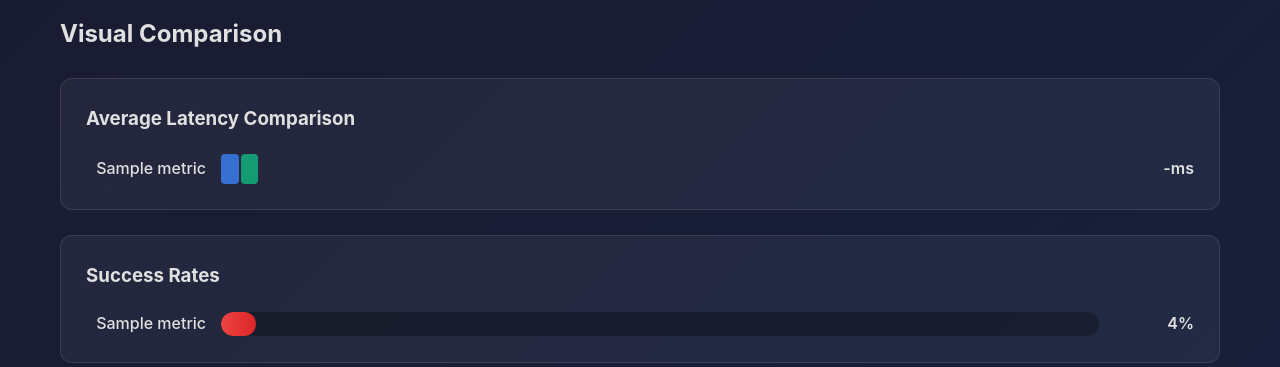
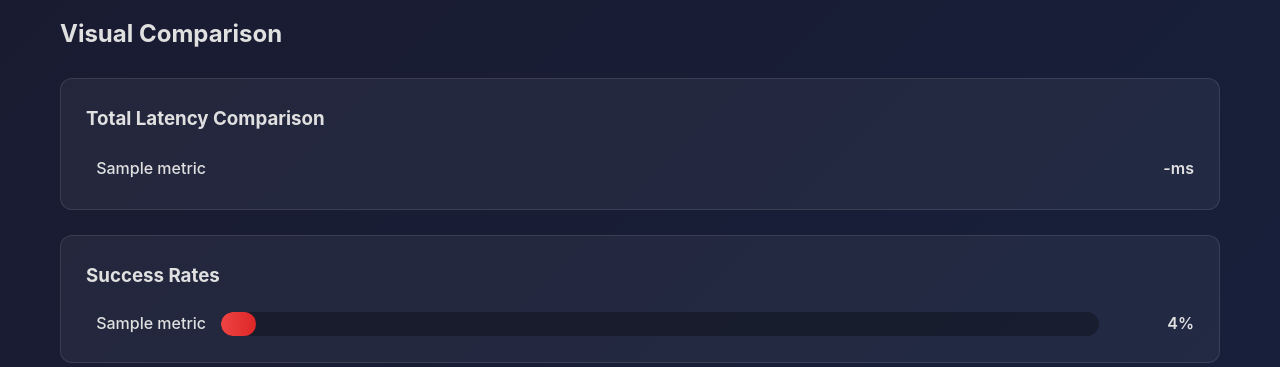
Before and after one commit to mpre5ley/tts-eval-platform, a Django app: template frontend/templates/chat/metrics.html in a window 1280 px wide. Shown: the part 576-943 px from the top of the page. Run offline with Django 4.2, Linux system fonts and the light colour scheme; the template is opened without the code that fills it: most values are stand-ins (such as "Sample title", 1, 10 or a date in 2020).

Commit message:
Adjusted graphic latency comparison to remove TTFB, TTFA

```diff
--- a/frontend/templates/chat/metrics.html
+++ b/frontend/templates/chat/metrics.html
@@ -108,23 +108,16 @@
 
             <!-- Latency Chart -->
             <div class="chart-container">
-                <h3>Average Latency Comparison</h3>
+                <h3>Total Latency Comparison</h3>
                 <div class="bar-chart" id="latency-chart">
                     {% for metric in metrics %}
                     <div class="chart-row">
                         <span class="chart-label">{{ metric.provider_name }}</span>
                         <div class="chart-bars">
-                            <div class="bar ttfb"
-                                 style="width: {% widthratio metric.avg_ttfb|default:0 500 100 %}%"
-                                 title="TTFB: {{ metric.avg_ttfb|floatformat:1|default:'-' }}ms">
-                            </div>
-                            <div class="bar ttfa"
-                                 style="width: {% widthratio metric.avg_ttfa|default:0 500 100 %}%"
-                                 title="TTFA: {{ metric.avg_ttfa|floatformat:1|default:'-' }}ms">
-                            </div>
                             <div class="bar total"
-                                 style="width: {% widthratio metric.avg_total_time|default:0 2000 100 %}%"
-                                 title="Total: {{ metric.avg_total_time|floatformat:1|default:'-' }}ms">
+                                 data-value="{{ metric.avg_total_time|default:0 }}"
+                                 data-metric="total"
+                                 title="Total Latency: {{ metric.avg_total_time|floatformat:1|default:'-' }}ms">
                             </div>
                         </div>
                         <span class="chart-value">{{ metric.avg_total_time|floatformat:0|default:"-" }}ms</span>
@@ -201,6 +194,39 @@
     </footer>
 
     <script>
+        // Calculate proportional bar widths based on max values
+        function calculateProportionalBars() {
+            const bars = document.querySelectorAll('.bar[data-value]');
+
+            // Find max values for each metric type
+            const maxValues = { ttfb: 0, ttfa: 0, total: 0 };
+
+            bars.forEach(bar => {
+                const value = parseFloat(bar.dataset.value) || 0;
+                const metric = bar.dataset.metric;
+                if (value > maxValues[metric]) {
+                    maxValues[metric] = value;
+                }
+            });
+
+            // Set bar widths proportionally (max value = 100%)
+            bars.forEach(bar => {
+                const value = parseFloat(bar.dataset.value) || 0;
+                const metric = bar.dataset.metric;
+                const maxValue = maxValues[metric];
+
+                if (maxValue > 0) {
+                    const percentage = (value / maxValue) * 100;
+                    bar.style.width = percentage + '%';
+                } else {
+                    bar.style.width = '0%';
+                }
+            });
+        }
+
+        // Run on page load
+        calculateProportionalBars();
+
         // Add interactivity for bar tooltips
         document.querySelectorAll('.bar').forEach(bar => {
             bar.addEventListener('mouseenter', function() {
```
